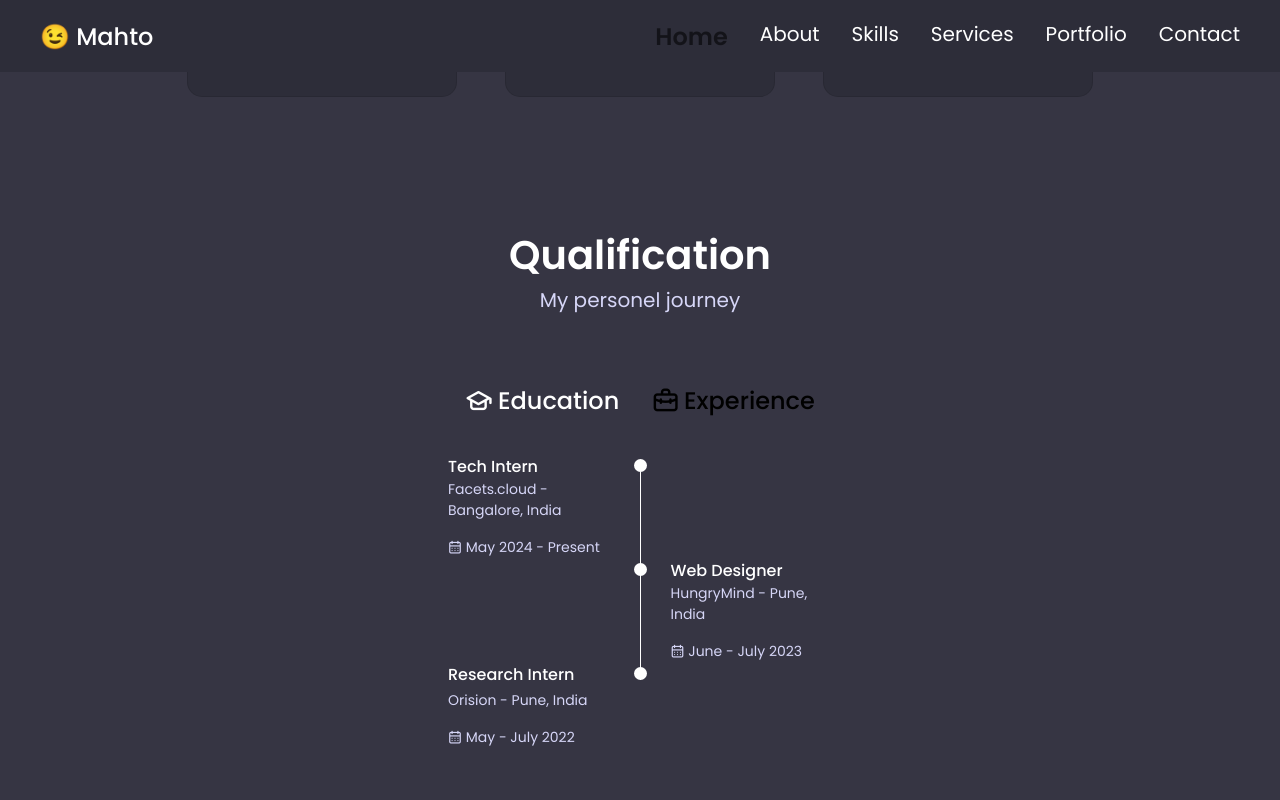
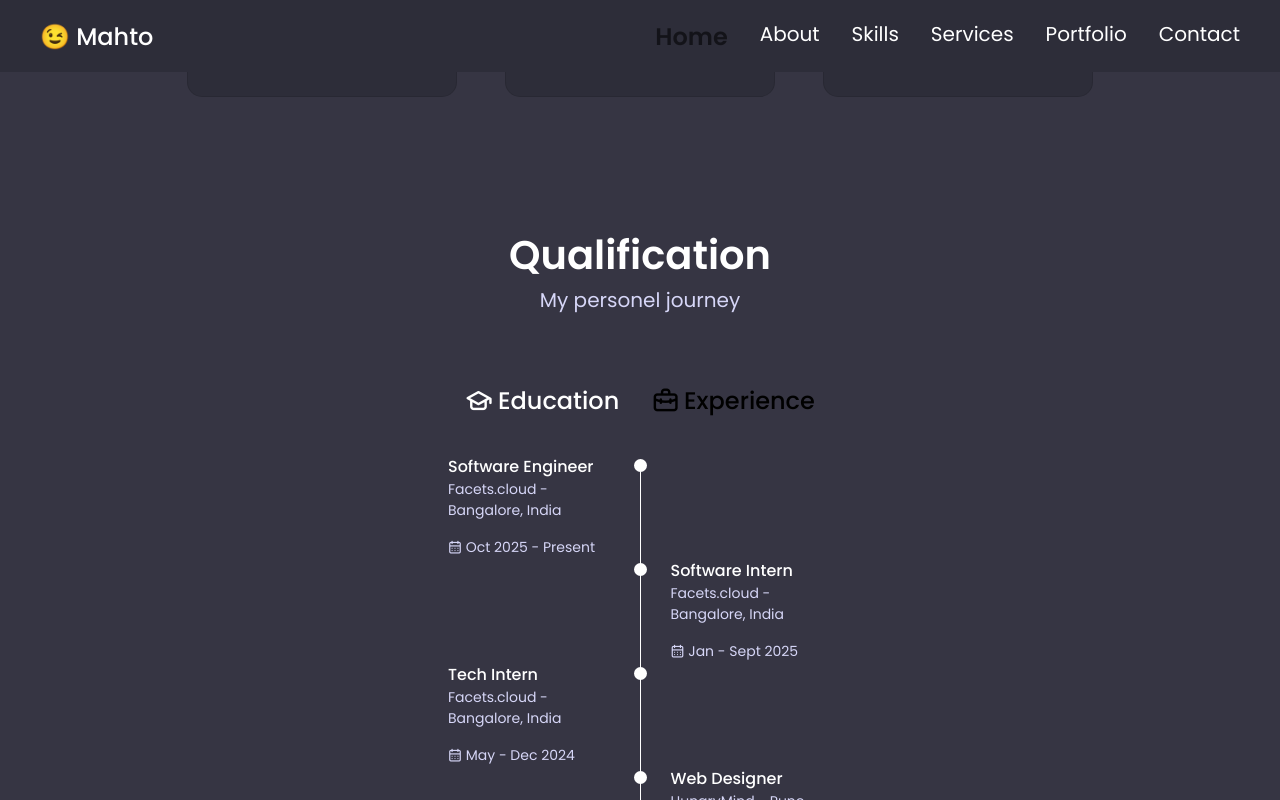
Before and after one commit to HimanshuMahto/Portfolio, a React (Vite) app: page / in a window 1280 px wide. Both pictures are taken after a click on the element "Experience". Shown: the part 3082-3882 px from the top of the page. Built offline with nearby package versions, Linux system fonts and the light colour scheme.

Commit message:
updated the work exp

```diff
--- a/src/components/qualification/Qualification.jsx
+++ b/src/components/qualification/Qualification.jsx
@@ -7,17 +7,6 @@ const Qualification = () => {
   const toggleTab = (index) => {
     setToggleState(index);
   };
-
-  // const [clickedItem, setClickedItem] = useState(null);
-
-  // const handleItemClick = (item) => {
-  //   setClickedItem(item);
-  // };
-
-  // const getItemStyle = (item) => ({
-  //   fontSize: clickedItem === item ? 'var(--h1-font-size)' : 'var(--small-font-size)',
-  //   transition: 'background-color 0.3s ease, color 0.3s ease, font-size 0.3s ease',
-  // });
 
   return (
     <section className="qualification section">
@@ -34,11 +23,7 @@ const Qualification = () => {
             }
             onClick={() => toggleTab(1)}
           >
-            <i
-              className="uil uil-graduation-cap qualification__icon"
-              // style={getItemStyle('experience')}
-              // onClick={() => handleItemClick('education')}
-              ></i>
+            <i className="uil uil-graduation-cap qualification__icon"></i>
             Education
           </div>
 
@@ -50,16 +35,13 @@ const Qualification = () => {
             }
             onClick={() => toggleTab(2)}
           >
-            <i
-              className="uil uil-briefcase-alt qualification__icon"
-              // style={getItemStyle('experience')}
-              // onClick={() => handleItemClick('experience')}
-              ></i>
+            <i className="uil uil-briefcase-alt qualification__icon"></i>
             Experience
           </div>
         </div>
 
         <div className="qualification__sections">
+          {/* ── Education ── */}
           <div
             className={
               toggleState === 1
@@ -84,42 +66,6 @@ const Qualification = () => {
               </div>
             </div>
 
-            {/* <div className="qualification__data">
-              <div></div>
-
-              <div>
-                <span className="qualification__rounder"></span>
-                <span className="qualification__line"></span>
-              </div>
-
-              <div>
-                <h3 className="qualification__title">Senior Secondary</h3>
-                <span className="qualification__subtitle">
-                  ICSE - School
-                </span>
-                <div className="qualification__calender">
-                  <i className="uil uil-calendar-alt"></i> 2018 - 2020
-                </div>
-              </div>
-            </div> */}
-
-            {/* <div className="qualification__data">
-              <div>
-                <h3 className="qualification__title"></h3>
-                <span className="qualification__subtitle">
-                  Spain - Institute
-                </span>
-                <div className="qualification__calender">
-                  <i className="uil uil-calendar-alt"></i> 2018 - 2020
-                </div>
-              </div>
-
-              <div>
-                <span className="qualification__rounder"></span>
-                <span className="qualification__line"></span>
-              </div>
-            </div> */}
-
             <div className="qualification__data">
               <div></div>
 
@@ -129,9 +75,7 @@ const Qualification = () => {
 
               <div>
                 <h3 className="qualification__title">Senior Secondary</h3>
-                <span className="qualification__subtitle">
-                  ICSE - Board
-                </span>
+                <span className="qualification__subtitle">ICSE - Board</span>
                 <div className="qualification__calender">
                   <i className="uil uil-calendar-alt"></i> 2018 - 2020
                 </div>
@@ -139,6 +83,7 @@ const Qualification = () => {
             </div>
           </div>
 
+          {/* ── Experience ── */}
           <div
             className={
               toggleState === 2
@@ -146,14 +91,15 @@ const Qualification = () => {
                 : "qualification__content"
             }
           >
+            {/* 1 — Software Engineer (left) */}
             <div className="qualification__data">
               <div>
-                <h3 className="qualification__title">Tech Intern</h3>
+                <h3 className="qualification__title">Software Engineer</h3>
                 <span className="qualification__subtitle">
                   Facets.cloud - Bangalore, India
                 </span>
                 <div className="qualification__calender">
-                  <i className="uil uil-calendar-alt"></i> May 2024 - Present
+                  <i className="uil uil-calendar-alt"></i> Oct 2025 - Present
                 </div>
               </div>
 
@@ -163,6 +109,45 @@ const Qualification = () => {
               </div>
             </div>
 
+            {/* 2 — Software Intern (right) */}
+            <div className="qualification__data">
+              <div></div>
+
+              <div>
+                <span className="qualification__rounder"></span>
+                <span className="qualification__line"></span>
+              </div>
+
+              <div>
+                <h3 className="qualification__title">Software Intern</h3>
+                <span className="qualification__subtitle">
+                  Facets.cloud - Bangalore, India
+                </span>
+                <div className="qualification__calender">
+                  <i className="uil uil-calendar-alt"></i> Jan - Sept 2025
+                </div>
+              </div>
+            </div>
+
+            {/* 3 — Tech Intern (left) */}
+            <div className="qualification__data">
+              <div>
+                <h3 className="qualification__title">Tech Intern</h3>
+                <span className="qualification__subtitle">
+                  Facets.cloud - Bangalore, India
+                </span>
+                <div className="qualification__calender">
+                  <i className="uil uil-calendar-alt"></i> May - Dec 2024
+                </div>
+              </div>
+
+              <div>
+                <span className="qualification__rounder"></span>
+                <span className="qualification__line"></span>
+              </div>
+            </div>
+
+            {/* 4 — Web Designer (right) */}
             <div className="qualification__data">
               <div></div>
 
@@ -182,6 +167,7 @@ const Qualification = () => {
               </div>
             </div>
 
+            {/* 5 — Research Intern (left, last) */}
             <div className="qualification__data">
               <div>
                 <h3 className="qualification__title">Research Intern</h3>
```
